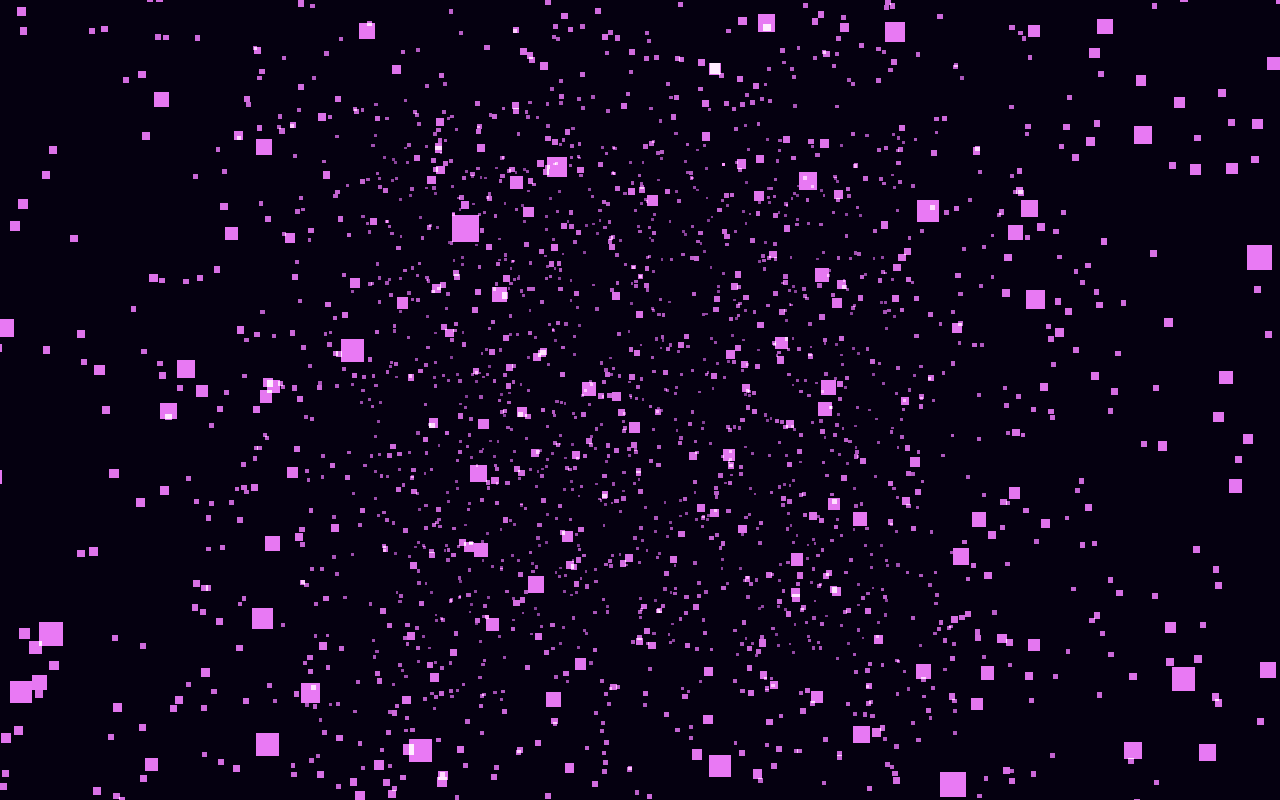
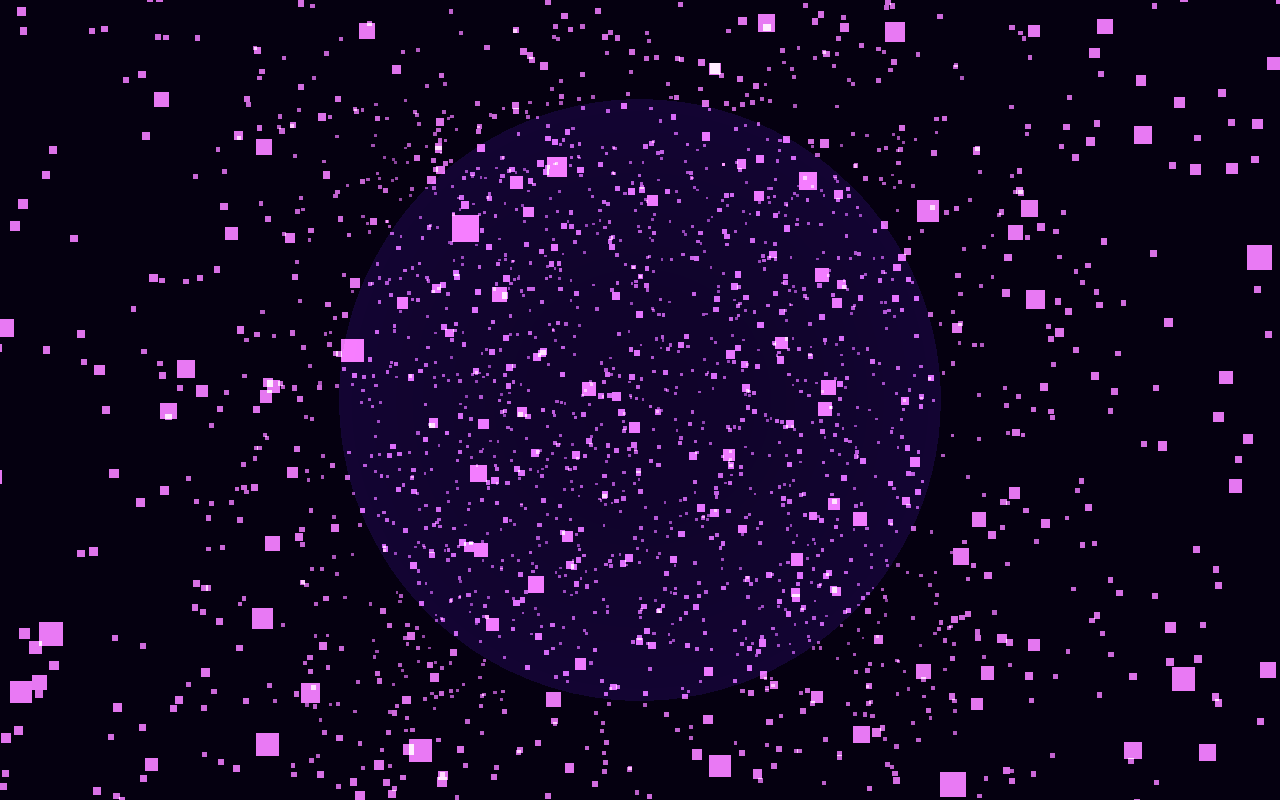
Before and after one commit to lalisasyeux/Galaxia-para-Mimi-, a plain HTML site: page index.html in a window 1280 px wide. Drawn offline with nearby package versions, Linux system fonts and the light colour scheme; animation ran at ten frames a second.

Commit message:
Update index.html

```diff
--- a/index.html
+++ b/index.html
@@ -67,6 +67,19 @@ color:0xff88ff,
 
 const stars = new THREE.Points(geometry, material);
 scene.add(stars);
+// ===== NUBE ESPACIAL (NEBULOSA) =====
+const cloudGeometry = new THREE.SphereGeometry(15, 64, 64);
+
+const cloudMaterial = new THREE.MeshBasicMaterial({
+  color:0x6622ff,
+  transparent:true,
+  opacity:0.15,
+  blending:THREE.AdditiveBlending,
+  side:THREE.BackSide
+});
+
+const cloud = new THREE.Mesh(cloudGeometry, cloudMaterial);
+scene.add(cloud);
 // luz espacial suave
 const light = new THREE.PointLight(0xff66ff, 2, 200);
 light.position.set(0,0,0);
@@ -102,6 +115,11 @@ window.addEventListener("mousemove",(e)=>{
 // ===== LOOP =====
 function animate(){
   requestAnimationFrame(animate);
+
+  // movimiento suave de la nebulosa
+  cloud.rotation.y += 0.0008;
+  cloud.rotation.x += 0.0003;
+
   renderer.render(scene,camera);
 }
 
```
